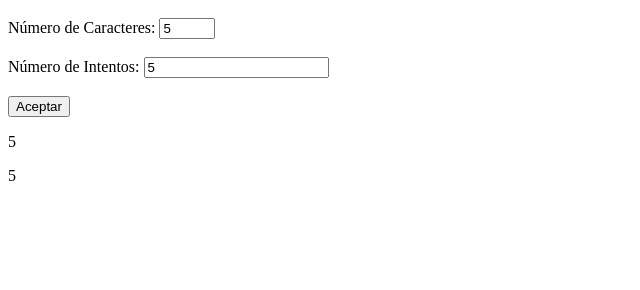
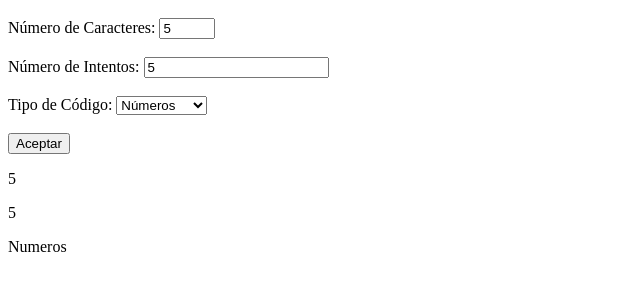
Before and after one commit to reneddc/Toros-y-Vacas, a website built with Parcel: page index.html in a window 1280 px wide. Both pictures are taken after typing "5", "5" into the empty fields and a click on the input "Aceptar". Shown: the part 48-338 px from the top of the page, without its empty margins (0-640 px from the left). Built offline with nearby package versions, Linux system fonts and the light colour scheme.

Commit message:
(HDU 3) Interfaz de Usuario

```diff
--- a/index.html
+++ b/index.html
@@ -7,6 +7,12 @@
       <input type="number" id="numero-caracteres" min="1" max="10"/><br><br>
       <label for="numero-intentos">Número de Intentos:</label>
       <input type="number" id="numero-intentos" min="1"/><br><br>
+      <label for="tipo-codigo">Tipo de Código:</label>
+      <select id="tipo-codigo">
+        <option value="Numeros">Números</option>
+        <option value="Letras">Letras</option>
+        <option value="Combinado">Combinado</option>
+      </select><br><br>
 
       <input type="submit" value="Aceptar" />
 
--- a/src/presenter.js
+++ b/src/presenter.js
@@ -1,24 +1,26 @@
 import VacasToros from './VacasToros'
-import ExcepcionesVacasToros from './excepcionesVacasToros';
 
 const form = document.querySelector("#vista-1-form");
 const div = document.querySelector("#visualizaciones");
 
 const inputNumeroCaracteres = document.querySelector("#numero-caracteres");
 const inputNumeroIntentos = document.querySelector("#numero-intentos");
+const inputTipoCodigo = document.querySelector("#tipo-codigo");
 
 let vacasToros = new VacasToros();
-let excepcionesVacasToros = new ExcepcionesVacasToros();
 
 form.addEventListener("submit", (event) => {
   event.preventDefault();
 
   let numeroCaracteres = inputNumeroCaracteres.value;
   let numeroIntentos = inputNumeroIntentos.value;
+  let tipoCodigo = inputTipoCodigo.value;
 
   vacasToros.definirNumeroDeCaracteres(numeroCaracteres);
   vacasToros.definirNumeroDeIntentos(numeroIntentos);
+  vacasToros.definirTipoDeCodigo(tipoCodigo);
 
   div.innerHTML =  `<p> ${vacasToros.getNumeroDeCaracteres()} </p>
-                    <p> ${vacasToros.getNumeroDeIntentos()} </p>`;
+                    <p> ${vacasToros.getNumeroDeIntentos()} </p>
+                    <p> ${vacasToros.getTipoDeCodigo()} </p>`;
 });
```
Also changed, not shown: src/VacasToros.test.js (+3 -3 lines).
